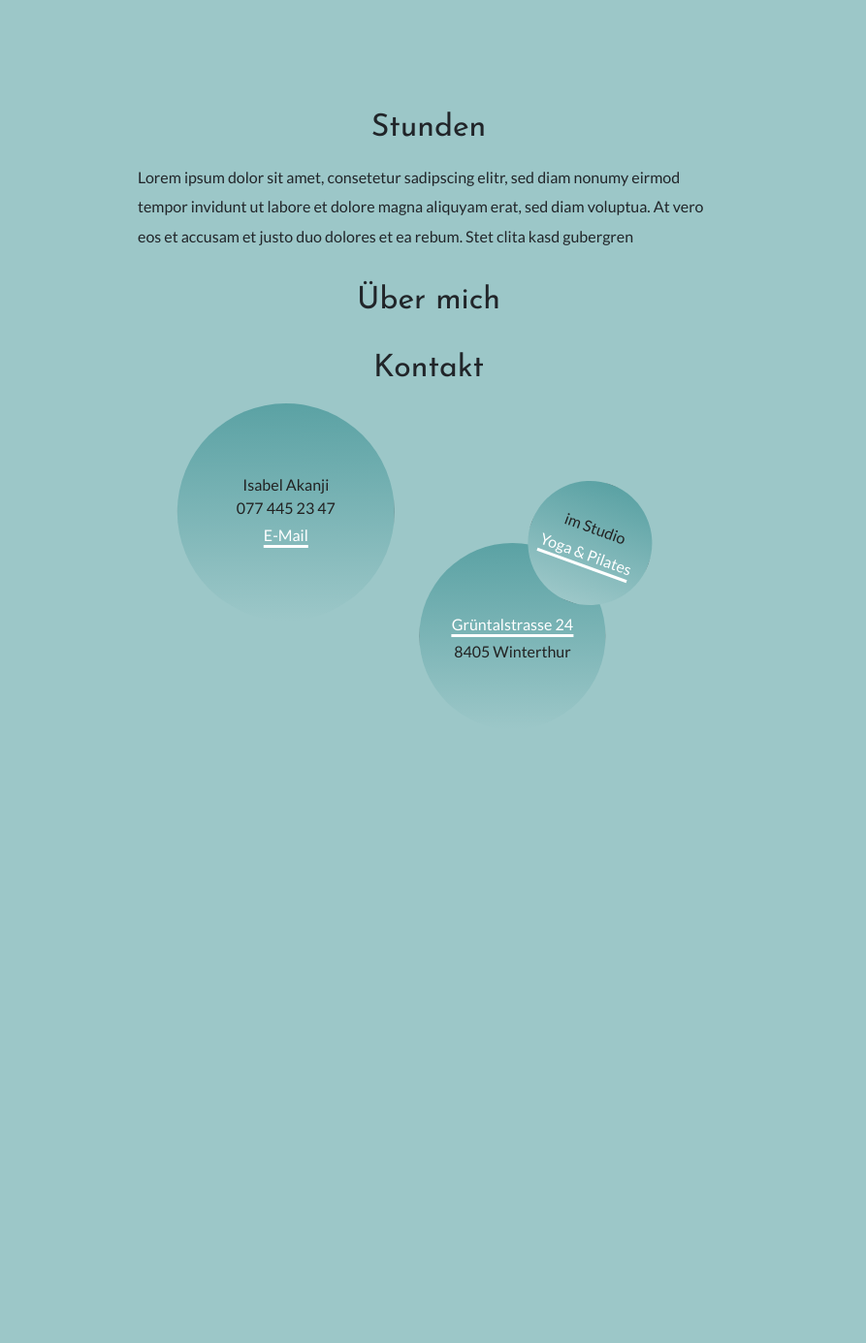
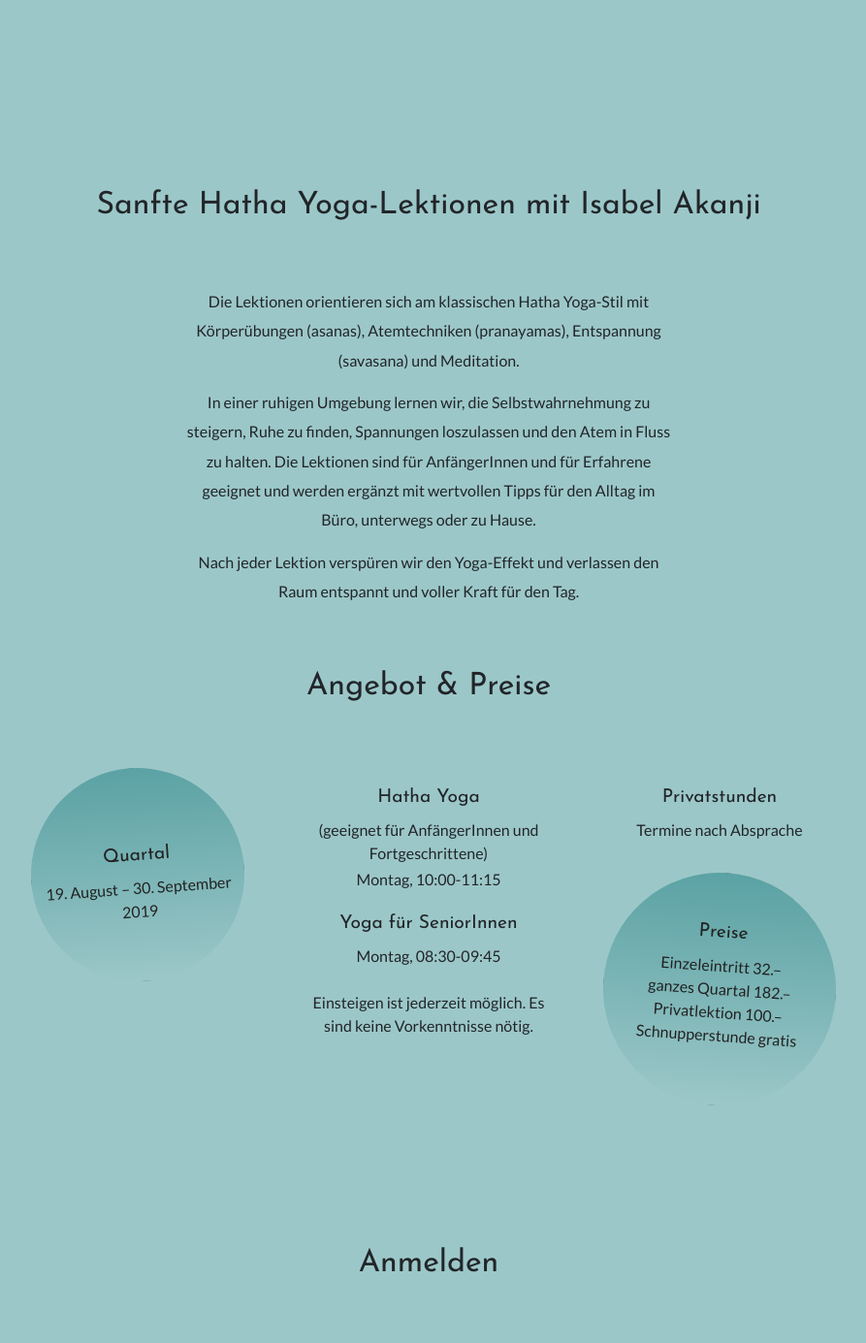
Before and after one commit to fschwander/isabelakanji, a React (Create React App) app: page / in a window 1280 px wide. Shown: the part 747-2132 px from the top of the page at 97% size, without its empty margins (198-1091 px from the left). Before the commit the page ends 1611 px from the top, so only its background shows below. Built offline with nearby package versions, Linux system fonts and the light colour scheme.

Commit message:
Added real content and some styling

```diff
--- a/src/App.js
+++ b/src/App.js
@@ -2,10 +2,9 @@ import 'bootstrap/dist/css/bootstrap.min.css';
 import React from 'react';
 import './App.scss';
 import Navigation from "./components/Navigation";
-import Introduction from "./components/Introduction";
 import Header from "./components/Header";
-import About from "./components/About";
-import Contact from "./components/Contact";
+import Footer from "./components/Footer";
+import Content from "./components/Content";
 
 export default function App() {
 
@@ -13,9 +12,10 @@ export default function App() {
     <div className="App">
       <Navigation/>
       <Header/>
-      <Introduction/>
-      <About/>
-      <Contact/>
+      <div className='contentContainer'>
+        <Content/>
+        <Footer/>
+      </div>
     </div>
   );
 }
--- a/src/App.scss
+++ b/src/App.scss
@@ -5,4 +5,8 @@
   margin: 0 1em;
   padding-top: 56px;
   padding-bottom: 10vh;
+
+  .contentContainer > * {
+    padding: 2em 0 3em;
+  }
 }
--- a/src/components/About.js
+++ /dev/null
@@ -1,9 +0,0 @@
-import React from 'react';
-
-export default function About() {
-  return (
-    <div id='About' className='About'>
-      <h2>Über mich</h2>
-    </div>
-  )
-}
--- /dev/null
+++ b/src/components/Content.js
@@ -0,0 +1,73 @@
+import React from 'react';
+import {Col, Container, Row} from "reactstrap";
+import './Content.scss';
+
+export default function Content() {
+
+  return (
+    <div id='Content' className='Content'>
+      <Introduction/>
+      <Events/>
+    </div>
+  )
+}
+
+function Introduction() {
+  return (
+    <div id='Introduction' className='Introduction'>
+      <h2>Sanfte Hatha Yoga-Lektionen mit Isabel Akanji</h2>
+      <p>Die Lektionen orientieren sich am klassischen Hatha Yoga-Stil mit Körperübungen (asanas), Atemtechniken
+        (pranayamas), Entspannung (savasana) und Meditation.</p>
+      <p>In einer ruhigen Umgebung lernen wir, die Selbstwahrnehmung
+        zu steigern, Ruhe zu finden, Spannungen loszulassen und den Atem in Fluss zu halten. Die Lektionen sind für
+        AnfängerInnen und für Erfahrene geeignet und werden ergänzt mit wertvollen Tipps für den Alltag im Büro,
+        unterwegs oder zu Hause.</p>
+      <p>Nach jeder Lektion verspüren wir den Yoga-Effekt und verlassen den Raum
+        entspannt und voller Kraft für den Tag.</p>
+    </div>
+  )
+}
+
+function Events() {
+  return (
+    <div id='Events' className='Events'>
+      <h2>Angebot & Preise</h2>
+
+      <Container>
+        <Row>
+          <Col md={4}>
+            <div className='semesterContainer bubble'>
+              <h3>Quartal</h3>
+              <div>19. August – 30. September 2019</div>
+            </div>
+
+          </Col>
+
+          <Col md={4}>
+            <h3>Hatha Yoga</h3>
+            <div>(geeignet für AnfängerInnen und Fortgeschrittene)</div>
+            <p>Montag, 10:00-11:15</p>
+
+            <h3>Yoga für SeniorInnen</h3>
+            <div>Montag, 08:30-09:45</div>
+
+            <div className='padding-top'>Einsteigen ist jederzeit möglich. Es sind keine Vorkenntnisse nötig.</div>
+          </Col>
+
+          <Col md={4}>
+            <h3>Privatstunden</h3>
+            <div>Termine nach Absprache</div>
+
+            <div className='pricesContainer bubble'>
+              <h3>Preise</h3>
+              <div>Einzeleintritt 32.–</div>
+              <div>ganzes Quartal 182.–</div>
+              <div>Privatlektion 100.–</div>
+              <div>Schnupperstunde gratis</div>
+            </div>
+          </Col>
+        </Row>
+      </Container>
+    </div>
+  )
+}
--- /dev/null
+++ b/src/components/Content.scss
@@ -0,0 +1,28 @@
+.Content {
+  max-width: 900px;
+  margin: auto;
+  text-align: center;
+
+  .padding-top {
+    padding-top: 1.5em;
+  }
+
+  .semesterContainer {
+    transform: rotate(-4deg);
+    margin: auto;
+    width: 220px;
+    height: 220px;
+  }
+
+  .pricesContainer {
+    margin: 2em auto 0;
+    width: 240px;
+    height: 240px;
+    transform: rotate(4deg);
+
+    h3 {
+      transform: translateY(-0.5em);
+      margin: 0;
+    }
+  }
+}
--- a/src/components/Contact.js
+++ b/src/components/Footer.js
@@ -1,7 +1,7 @@
-import './Contact.scss'
+import './Footer.scss'
 import React from 'react';
 
-export default function Contact() {
+export default function Footer() {
   let emailLink = <a href='mailto:kontakt@isabelakanji.ch'>E-Mail</a>;
   let studioLink = <a href='https://www.yoga-pilates-winterthur.ch/'>Yoga & Pilates</a>
 
@@ -10,8 +10,8 @@ export default function Contact() {
 
 
   return (
-    <div className='Contact'>
-      <h2>Kontakt</h2>
+    <div id='Footer' className='Footer'>
+      <h2>Anmelden</h2>
 
       <div className='bubbleContainer'>
         <div className='personBubble bubble'>
--- a/src/components/Contact.scss
+++ b/src/components/Footer.scss
@@ -1,6 +1,6 @@
 @import '../variables';
 
-.Contact {
+.Footer {
   width: 100vw;
 
   a {
@@ -14,18 +14,6 @@
     justify-content: center;
     overflow: hidden;
     padding-bottom: 3em;
-
-    .bubble {
-      display: flex;
-      flex-direction: column;
-      align-items: center;
-      justify-content: center;
-
-      border-radius: 50%;
-      background-color: $clr_black;
-      background-image: linear-gradient(to bottom, $clr_green_dark, $clr_green);
-      color: $clr_black;
-    }
 
     .personBubble {
       transform: translate(1em, 0) rotate(-8deg);
--- a/src/components/Introduction.js
+++ /dev/null
@@ -1,12 +0,0 @@
-import React from "react";
-
-export default function Introduction() {
-  return (
-    <div id='Introduction' className='Introduction'>
-      <h2>Stunden</h2>
-      <p>Lorem ipsum dolor sit amet, consetetur sadipscing elitr, sed diam nonumy eirmod tempor invidunt ut labore
-        et dolore magna aliquyam erat, sed diam voluptua. At vero eos et accusam et justo duo dolores et ea rebum.
-        Stet clita kasd gubergren </p>
-    </div>
-  )
-}
--- a/src/components/Navigation.js
+++ b/src/components/Navigation.js
@@ -24,8 +24,6 @@ export default class Navigation extends React.Component {
         <Navbar expand='md' light fixed='top'>
           <NavbarBrand href='/'>Yoga Isabel Akanji</NavbarBrand>
 
-          {/*<NavbarToggler onClick={this.toggle}/>*/}
-
           <div className={`navbar-toggler ${this.state.isOpen ? 'open' : 'collapsed'}`}
                onClick={this.toggle}>
             <span className="icon-bar"/>
@@ -37,10 +35,13 @@ export default class Navigation extends React.Component {
 
             <Nav className='ml-auto' navbar>
               <NavItem>
-                <NavLink href='#Introduction'>Einleitung</NavLink>
+                <NavLink href='#Introduction'>Hatha Yoga</NavLink>
               </NavItem>
               <NavItem>
-                <NavLink href='#About'>About</NavLink>
+                <NavLink href='#Events'>Angebot & Preise</NavLink>
+              </NavItem>
+              <NavItem>
+                <NavLink href='#Footer'>Anmeldung</NavLink>
               </NavItem>
 
             </Nav>
--- a/src/components/Navigation.scss
+++ b/src/components/Navigation.scss
@@ -1,10 +1,10 @@
 @import '../variables';
 
 .Navigation {
-  width: 100%;
+  max-width: 100%;
 
   .navbar {
-    padding: 0.5em 10vmin 0;
+    padding: 0.5em 6vmin 0;
 
     .nav-link {
       color: $clr_black;
--- a/src/index.scss
+++ b/src/index.scss
@@ -20,11 +20,19 @@ html {
     }
 
     h2 {
-      margin: 0.5em 0;
+      margin: 2em 0;
+    }
+
+    h3 {
+      margin: 1em 0 0.5em;
+      font-size: 1.2em;
     }
 
     p {
-      max-width: 600px;
+      margin: auto auto 0.8em;
+      text-align: center;
+      width: 500px;
+      max-width: 90%;
       line-height: 1.9em;
     }
 
@@ -37,8 +45,19 @@ html {
       &:hover {
         color: $clr_red_dark;
         text-decoration: none;
+      }
+    }
 
-      }
+    .bubble {
+      display: flex;
+      flex-direction: column;
+      align-items: center;
+      justify-content: center;
+
+      border-radius: 50%;
+      background-color: $clr_black;
+      background-image: linear-gradient(to bottom, $clr_green_dark, $clr_green);
+      color: $clr_black;
     }
   }
 }
```
